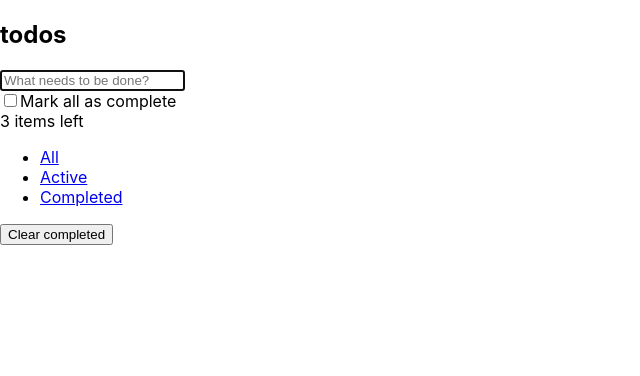
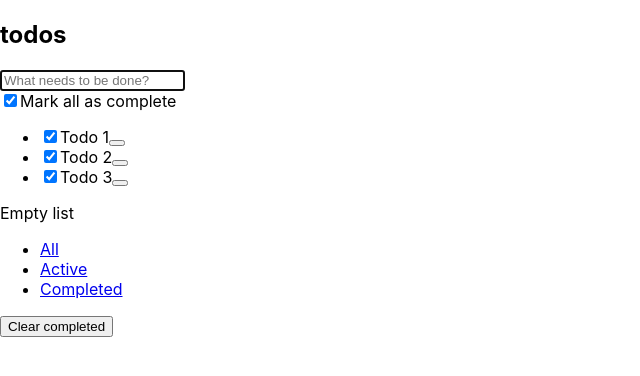
Before and after one commit to oxigenka-fm/learn-react, a React (Create React App) app: page / in a window 1280 px wide. Shown: the top 376 px of the page, without its empty margins (0-640 px from the left). Built offline with nearby package versions, Linux system fonts and the light colour scheme; the HTML template or start-up script is replaced by a standard one.

Commit message:
Updated model and filters

```diff
--- a/src/App.js
+++ b/src/App.js
@@ -8,9 +8,9 @@ import TodoItemsModel from './TodoItemsModel';
 const initTodos = todos => new TodoItemsModel(todos);
 
 let model = initTodos([
-  {id: 1, label: 'Todo 1', completed: false},
-  {id: 2, label: 'Todo 2', completed: true},
-  {id: 3, label: 'Todo 3', completed: false},
+  {id: 1, title: 'Todo 1', completed: true},
+  {id: 2, title: 'Todo 2', completed: true},
+  {id: 3, title: 'Todo 3', completed: true},
 ]);
 
 /*
@@ -36,10 +36,11 @@ function App() {
 }
 */
 
-class App extends React.Component {
+export default class App extends React.Component {
   constructor() {
     super();
 
+    console.log('App construct');
     this.state = {
       todos: model.getItems(),
       filters: model.getFilters()
@@ -55,7 +56,7 @@ class App extends React.Component {
   }
 
   toggleAllCompleted() {
-    model.toggleAllCompleted();
+    model.toggleAllTodosCompleted();
 
     this.setState({
       todos: model.getItems()
@@ -64,6 +65,7 @@ class App extends React.Component {
 
   setFilterSelected(filterId) {
     model.setFilterSelected(filterId);
+
     this.setState({
       filters: model.getFilters()
     });
@@ -74,11 +76,11 @@ class App extends React.Component {
       <div>
         <Header />
         <section className="main">
-          <CheckAll checked={!model.getItems('active').length} toggleAllCompleted={() => this.toggleAllCompleted()} />
-          <TodoList todos={this.state.todos} toggle />
+          <CheckAll isChecked={console.log('isChecked template') || !model.getItems('active').length} toggleAllCompleted={() => this.toggleAllCompleted()} />
+          <TodoList todos={this.state.todos} />
         </section>
         <Footer clear={() => this.clearCompleted()}
-          count={model.getCount()}
+          count={model.getActiveTodosCount()}
           filters={model.getFilters()}
           setFilterSelected={filterId => this.setFilterSelected(filterId)}
         />
@@ -86,5 +88,3 @@ class App extends React.Component {
     );
   }
 }
-
-export default App;
--- a/src/CheckAll.js
+++ b/src/CheckAll.js
@@ -1,6 +1,6 @@
 import React from 'react';
 
-class CheckAll extends React.Component {
+export default class CheckAll extends React.Component {
   onChange() {
     // TODO: find out why no THIS defined here!!!
     console.log(this.props);
@@ -10,11 +10,9 @@ class CheckAll extends React.Component {
   render() {
     return (
       <div>
-        <input id="toggle-all" className="toggle-all" onChange={this.onChange} checked={this.props.checked} type="checkbox" />
+        <input id="toggle-all" className="toggle-all" onChange={this.onChange} defaultChecked={this.props.isChecked} type="checkbox" />
         <label htmlFor="toggle-all">Mark all as complete</label>
       </div>
     );
   }
 }
-
-export default CheckAll;
--- a/src/Footer.js
+++ b/src/Footer.js
@@ -1,7 +1,7 @@
 import React from 'react';
 import Filters from './Filters';
 
-class Footer extends React.Component {
+export default class Footer extends React.Component {
   getCounterText() {
     return this.props.count
       ? (`${this.props.count} item${this.props.count === 1 ? '' : 's'} left`)
@@ -18,5 +18,3 @@ class Footer extends React.Component {
     );
   }
 }
-
-export default Footer;
--- a/src/Header.js
+++ b/src/Header.js
@@ -1,6 +1,6 @@
 import React from 'react';
 
-class Header extends React.Component {
+export default class Header extends React.Component {
   render() {
     return (
       <header className="header">
@@ -14,5 +14,3 @@ class Header extends React.Component {
     );
   }
 };
-
-export default Header;
--- a/src/TodoItemsModel.js
+++ b/src/TodoItemsModel.js
@@ -4,7 +4,15 @@ const filters = [
   {id: 'completed', title: 'Completed', selected: false}
 ];
 
-const getFilterSelected = () => filters.reduce((item, current) => item.selected ? item.id : current, 'all');
+const getFilterSelected = () => {
+  const currentFilter = filters.filter(item => {
+    console.log('getFilterSelected:', item.id, '=', item.selected);
+    return item.selected;
+  });
+
+  console.log('currentFilter', currentFilter[0]);
+  return currentFilter[0];
+};
 
 class TodoItemsModel {
   constructor(items = []) {
@@ -23,14 +31,22 @@ class TodoItemsModel {
     filters.forEach((filter, idx) => filters[idx].selected = filter.id === filterId);
   }
 
-  getCount() {
-    return this.items.length;
+  getActiveTodosCount() {
+    return this.items.reduce((item, count) => {
+      if (!item.completed) {
+        count++;
+      }
+
+      return count;
+    }, 0);
   }
 
   getItems(filterId = null) {
+    console.log('requested filter:', filterId);
     if (!filterId) {
-      filterId = getFilterSelected();
+      filterId = getFilterSelected().id;
     }
+    console.log('getItems: filterId =', filterId);
 
     if (filterId === 'all') {
       return this.items;
@@ -41,7 +57,7 @@ class TodoItemsModel {
     });
   }
 
-  toggleAllCompleted(isOn) {
+  toggleAllTodosCompleted(isOn) {
     this.items = this.items.map(item => {
       isOn && !item.completed && (item.completed = true);
       !isOn && item.completed && (item.completed = false);
--- a/src/TodoList.js
+++ b/src/TodoList.js
@@ -1,21 +1,16 @@
 import React from 'react';
 
 class TodoItem extends React.Component {
-  constructor(props) {
-    super();
-    this.item = props.item || null;
-  }
-
   render() {
-    if (!this.item) {
+    if (!this.props.item) {
       return null;
     }
 
     return (
-      <li className={this.item.completed ? 'completed' : ''}>
+      <li className={this.props.item.completed ? 'completed' : ''}>
         <div className="view">
-          <input className="toggle" type="checkbox" checked={this.item.completed} />
-          <label>{this.item.title}</label>
+          <input className="toggle" type="checkbox" defaultChecked={this.props.item.completed} />
+          <label>{this.props.item.title}</label>
           <button className="destroy"></button>
         </div>
       </li>
@@ -23,25 +18,16 @@ class TodoItem extends React.Component {
   }
 }
 
-class TodoList extends React.Component {
-  constructor(props) {
-    super();
-    this.items = props.items ? props.items.map(item => (
-      <TodoItem key={item.id} item={item}/>
-    )) : [];
-  }
-
+export default class TodoList extends React.Component {
   render() {
-    if (!this.items.length) {
+    if (!this.props.todos.length) {
       return null;
     }
 
     return (
       <ul className="todo-list">
-        {this.items}
+        {this.props.todos.map(item => <TodoItem key={item.id} item={item}/>)}
       </ul>
     );
   }
 }
-
-export default TodoList;
```
Also changed, not shown: src/Filters.js (+1 -19 lines).
